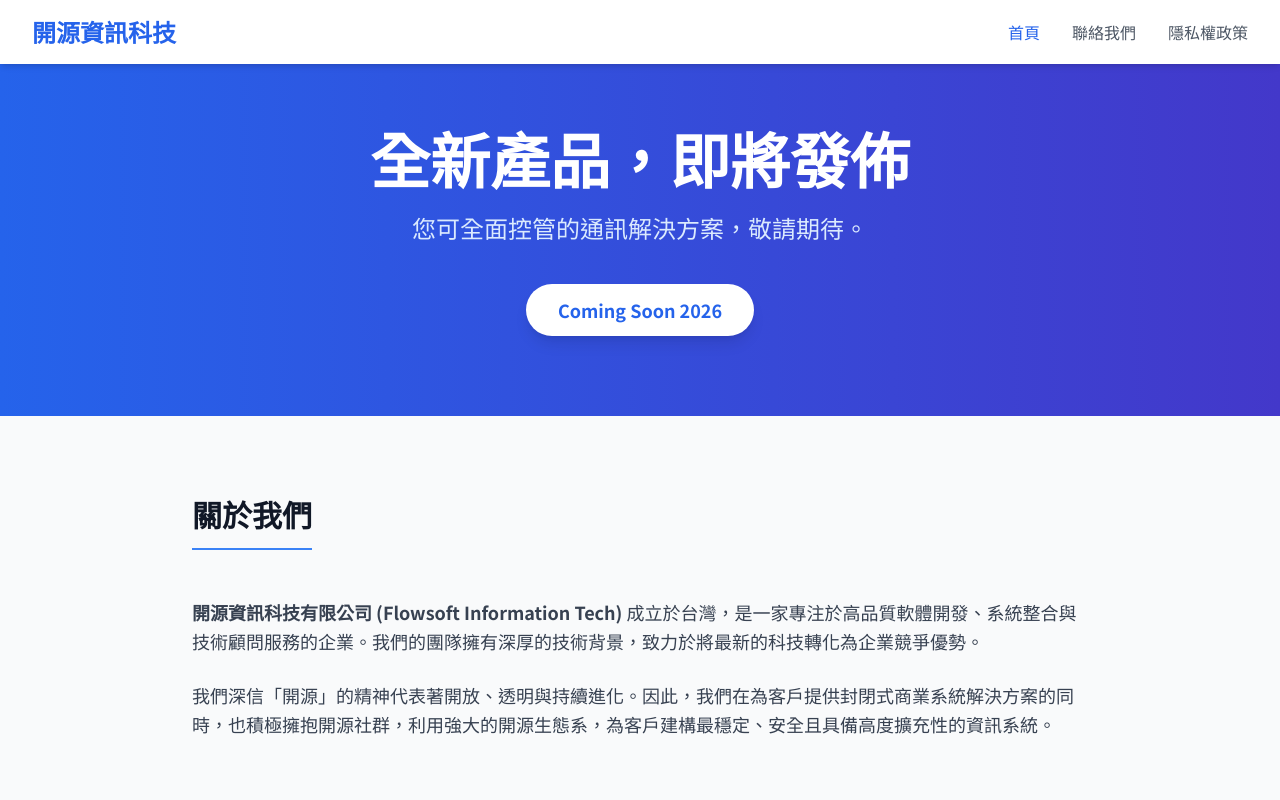
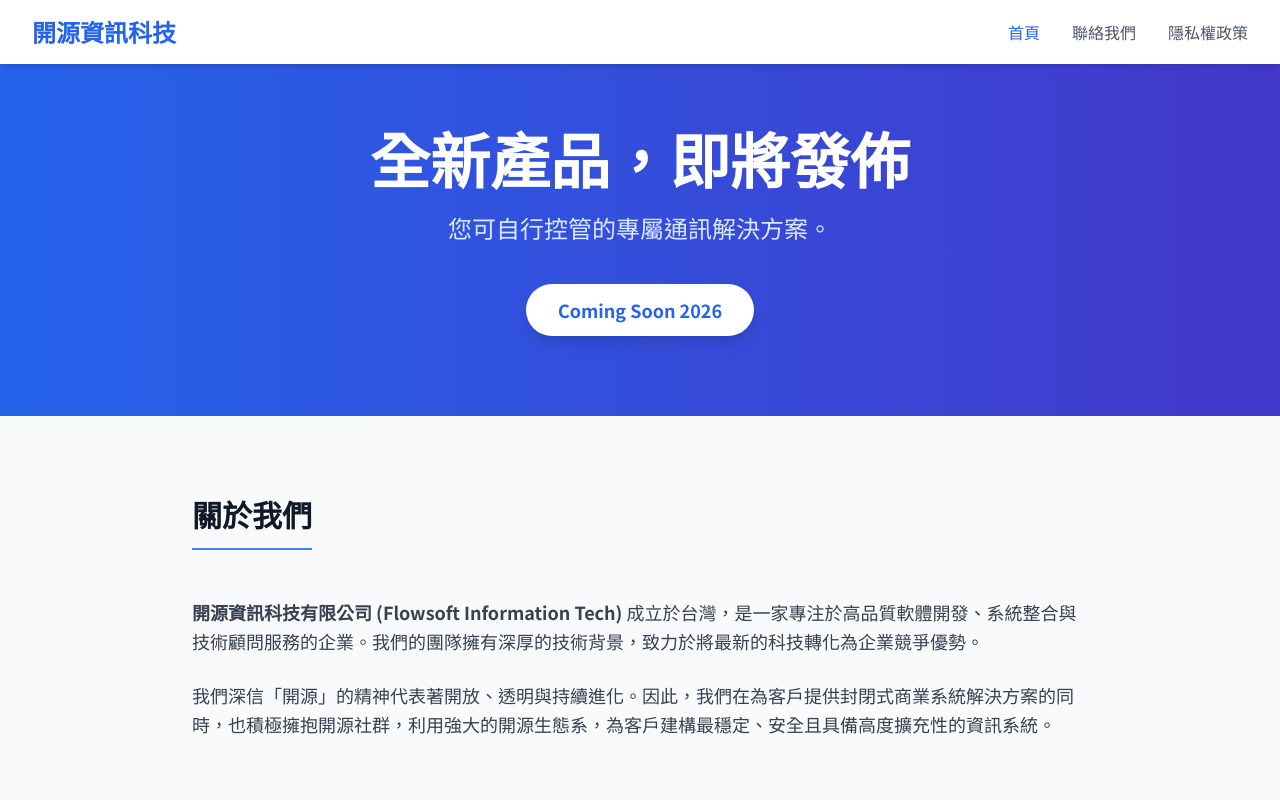
Before and after one commit to flowsoft-tw/flowsoft-tw.github.io, a plain HTML site: page index.html in a window 1280 px wide. Shown: the top 800 px of the page. Drawn offline with nearby package versions, Linux system fonts and the light colour scheme.

Commit message:
Add files via upload

```diff
--- a/index.html
+++ b/index.html
@@ -45,7 +45,7 @@
     <section class="pt-32 pb-20 px-4 bg-gradient-to-r from-blue-600 to-indigo-700 text-white">
         <div class="max-w-7xl mx-auto text-center">
             <h1 class="text-4xl md:text-6xl font-extrabold mb-6">全新產品，即將發佈</h1>
-            <p class="text-xl md:text-2xl mb-10 text-blue-100">您可全面控管的通訊解決方案，敬請期待。</p>
+            <p class="text-xl md:text-2xl mb-10 text-blue-100">您可自行控管的專屬通訊解決方案。</p>
             <div class="inline-block bg-white text-blue-600 font-bold py-3 px-8 rounded-full shadow-lg text-lg">
                 Coming Soon 2026
             </div>
```
